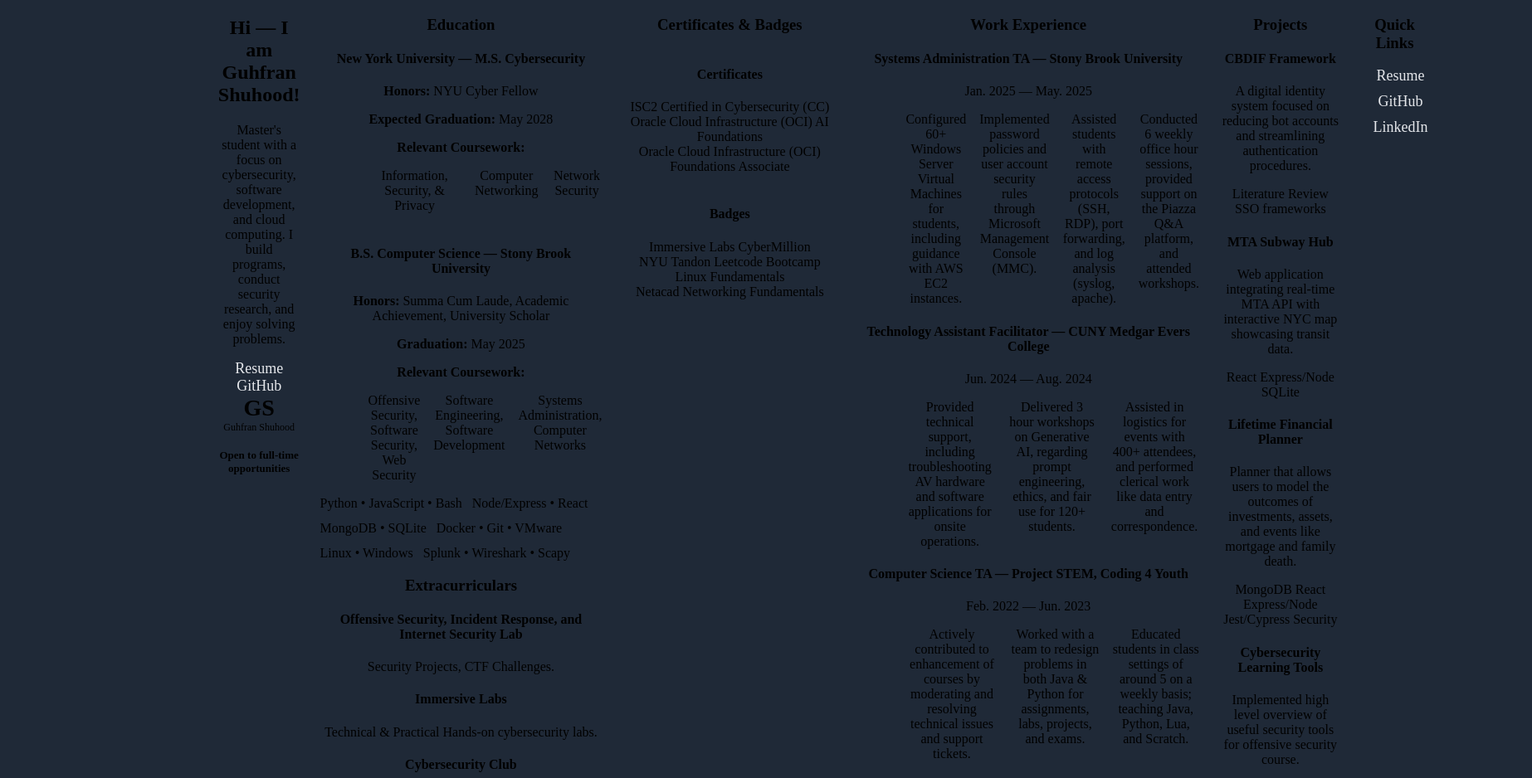
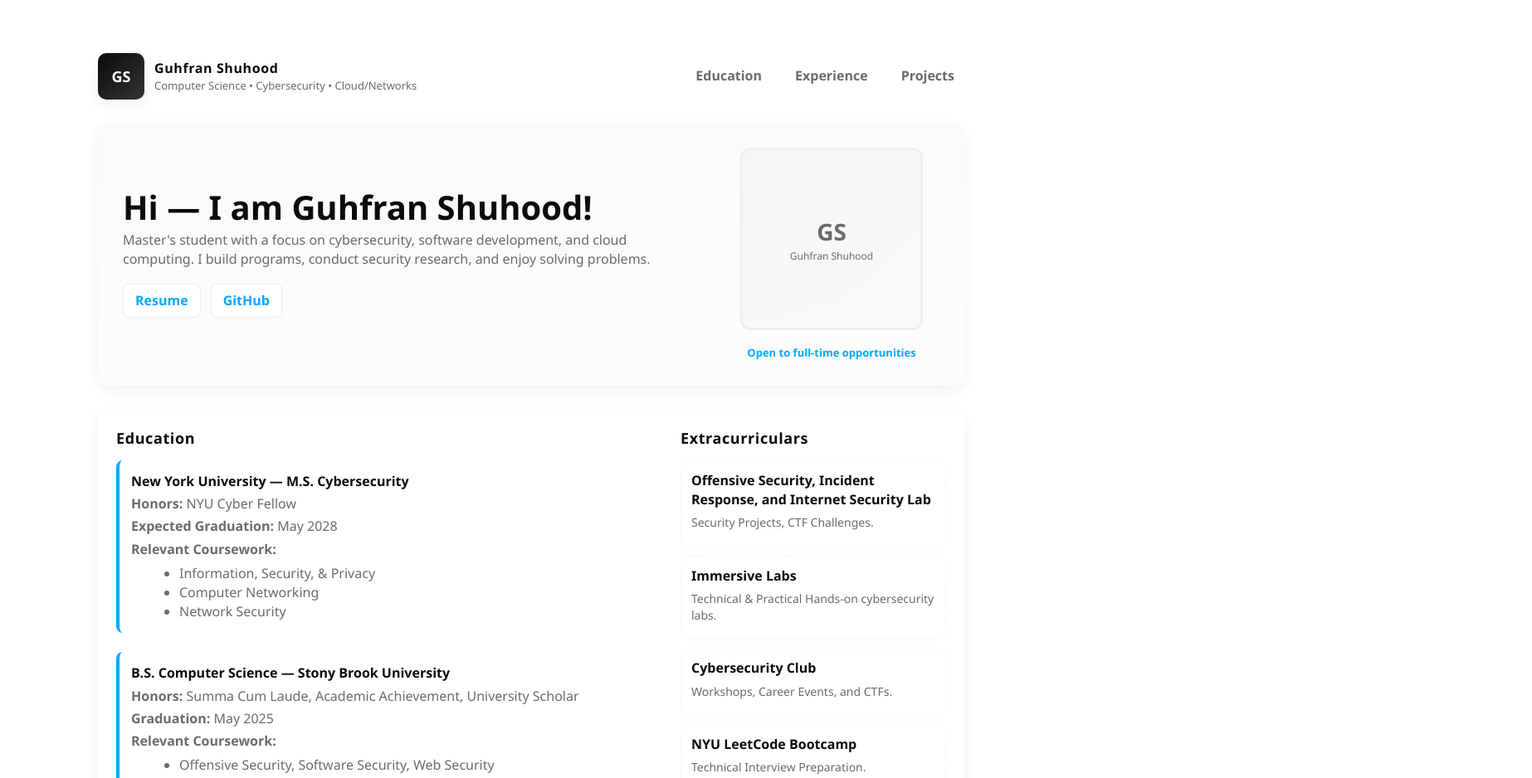
Before and after one commit to shabudeen03/shabudeen03.github.io, a plain HTML site: page index.html in a window 1280 px wide. Shown: the top 938 px of the page at 83% size, 1846 px wide, since content can reach past the window. Drawn offline with Linux system fonts and the light colour scheme; a script that the page names is missing.

Commit message:
Refactor style.css for improved organization
Refactor CSS styles to improve structure and readability.

```diff
--- a/style.css
+++ b/style.css
@@ -1,198 +1,388 @@
-html, body {
-    width: 100%;
-    height: 100%;
+:root {
+  --bg: #fff;
+  --paper: #ffffff;
+  --text: #0b0b0b;
+  --muted: #6b6b6b;
+  --accent: #00a8ff; /* bright accent color */
+  --accent-2: #ff6b6b; /* secondary accent for small highlights */
+  --radius: 10px;
+  --glass: rgba(255, 255, 255, 0.5);
+  --shadow: 0 6px 18px rgba(11, 11, 11, 0.06);
+  --mono: "Segoe UI", Roboto, Helvetica, Arial, sans-serif;
+}
+
+* {
+  box-sizing: border-box;
+}
+
+html,
+body {
+  height: 100%;
 }
 
 body {
-    min-height: 100%;
-    background-color: #1F2937;
-    font-size: 16px;
-    text-align: center;
-    margin: 0;
-    padding: 0;
-    display: flex;
-    flex-direction: column;
-    justify-content: space-between;
-    align-items: stretch;
+  font-family: var(--mono);
+  background: var(--bg);
+  color: var(--text);
+  margin: 0;
+  -webkit-font-smoothing: antialiased;
+  -moz-osx-font-smoothing: grayscale;
+  line-height: 1.45;
+  -webkit-tap-highlight-color: transparent;
 }
 
-main {
-    display: flex;
-    flex-direction: column;
-    flex-grow: 1;
+a {
+  color: var(--accent);
+  text-decoration: none;
 }
 
-header, main, footer {
-    flex-shrink: 0;
+a:hover {
+  text-decoration: underline;
+}
+
+.container {
+  max-width: 1100px;
+  margin: 36px auto;
+  padding: 28px;
 }
 
 header {
-    display: flex;
-    justify-content: space-between;
-    color: white;
-    padding: 16px 250px;
-    align-items: center;
+  display: flex;
+  align-items: center;
+  justify-content: space-between;
+  gap: 16px;
+  margin-bottom: 28px;
 }
 
-ul {
-    list-style-type: none;
-    display: flex;
-    gap: 16px;
+.brand {
+  display: flex;
+  gap: 12px;
+  align-items: center;
+}
+.logo {
+  width: 56px;
+  height: 56px;
+  border-radius: 10px;
+  background: linear-gradient(135deg, var(--text), #333);
+  display: flex;
+  align-items: center;
+  justify-content: center;
+  color: white;
+  font-weight: 700;
+  font-size: 18px;
+  box-shadow: var(--shadow);
 }
 
-a {
-    text-decoration: none;
-    color: white;
+.brand h1 {
+  margin: 0;
+  font-size: 16px;
+  letter-spacing: 0.6px;
+}
+.brand p {
+  margin: 0;
+  color: var(--muted);
+  font-size: 13px;
 }
 
-a, .welcome-text {
-    font-size: 18px;
-    color: #E5E7EB;
+nav {
+  display: flex;
+  gap: 16px;
+  align-items: center;
+}
+nav a {
+  font-weight: 600;
+  color: var(--muted);
+  padding: 8px 12px;
+  border-radius: 8px;
+  transition: all 0.18s ease;
+}
+nav a:hover {
+  background: rgba(0, 0, 0, 0.04);
+  color: var(--text);
 }
 
-.welcome-title {
-    font-size: 48px;
-    color: #F9FAF8;
-    font-weight: 900;
+.cta {
+  border: 1px solid rgba(0, 0, 0, 0.08);
+  padding: 8px 14px;
+  border-radius: 8px;
+  font-weight: 600;
+  background: #fff;
+  display: inline-flex;
+  gap: 8px;
+  align-items: center;
+  cursor: pointer;
+  transition: transform 0.14s ease, box-shadow 0.14s ease;
+}
+.cta:hover {
+  transform: translateY(-3px);
+  box-shadow: var(--shadow);
 }
 
-.header-logo {
-    font-size: 24px;
-    color: #F9FAF8;
-    font-weight: 1000;
+.hero {
+  display: grid;
+  grid-template-columns: 1fr 260px;
+  gap: 28px;
+  align-items: center;
+  padding: 30px;
+  border-radius: 14px;
+  box-shadow: var(--shadow);
+  background: linear-gradient(180deg, rgba(0, 0, 0, 0.02), rgba(0, 0, 0, 0.01));
 }
 
-.welcome-info {
-    display: flex;
-    flex-direction: column;
-    justify-content: space-evenly;
+.hero h2 {
+  font-size: 40px;
+  margin: 0 0 8px 0;
+  line-height: 1;
+}
+.hero p {
+  margin: 0;
+  color: var(--muted);
+  font-size: 16px;
+}
+.hero .links {
+  margin-top: 18px;
+  display: flex;
+  gap: 12px;
+  flex-wrap: wrap;
 }
 
-.welcome-title, .welcome-text {
-    text-align: left;
+.btn {
+  background: var(--accent);
+  color: #fff;
+  padding: 10px 14px;
+  border-radius: 8px;
+  font-weight: 700;
+  border: none;
+  cursor: pointer;
+  transition: transform 0.14s ease, box-shadow 0.14s ease;
+}
+.btn.secondary {
+  background: transparent;
+  color: var(--text);
+  border: 1px solid rgba(0, 0, 0, 0.08);
+  font-weight: 700;
+}
+.btn:active {
+  transform: translateY(1px);
+}
+.profile {
+  width: 220px;
+  height: 220px;
+  border-radius: 12px;
+  border: 3px solid #eee;
+  display: flex;
+  align-items: center;
+  justify-content: center;
+  font-size: 18px;
+  color: var(--muted);
+  background: linear-gradient(135deg, rgba(0, 0, 0, 0.02), rgba(0, 0, 0, 0.01));
 }
 
-.welcome {
-    display: flex;
-    gap: 50px;
-    justify-content: center;
-    padding: 50px 250px;
+section {
+  margin-top: 28px;
+  padding: 22px;
+  border-radius: 12px;
+  background: var(--paper);
+  box-shadow: var(--shadow);
+}
+section h3 {
+  margin: 0 0 14px 0;
+  font-size: 18px;
+  letter-spacing: 0.6px;
 }
 
-.welcome-info button, .reminder button {
-    background-color: #3882F6;
-    color: white;
-    border: none;
-    border-radius: 8px;
-    padding: 8px 24px;
-    flex-grow: 0;
-    align-self: flex-start;
+.two-col {
+  display: grid;
+  grid-template-columns: 1fr 320px;
+  gap: 20px;
 }
 
-.reminder button {
-    border: 2px white solid;
+.edu-card {
+  border-left: 4px solid var(--accent);
+  padding: 14px;
+  border-radius: 8px;
+  background: #fff;
+}
+.edu-card h4 {
+  margin: 0 0 4px 0;
+}
+.edu-card p {
+  margin: 4px 0;
+  color: var(--muted);
 }
 
-.information {
-    background-color: white;
-    display: flex;
-    flex-direction: column;
-    justify-content: center;
-    align-items: center;
-    /* padding: 50px 100px; */
+.projects-grid {
+  display: grid;
+  grid-template-columns: repeat(auto-fit, minmax(240px, 1fr));
+  gap: 16px;
+}
+.project {
+  border-radius: 10px;
+  padding: 16px;
+  background: linear-gradient(180deg, #fff, rgba(0, 0, 0, 0.01));
+  border: 1px solid rgba(0, 0, 0, 0.05);
+  transition: transform 0.16s ease, box-shadow 0.16s ease;
+  cursor: pointer;
+}
+.project:hover {
+  transform: translateY(-6px);
+  box-shadow: 0 10px 30px rgba(0, 0, 0, 0.08);
+}
+.project h4 {
+  margin: 0 0 8px 0;
+}
+.project p {
+  margin: 0;
+  color: var(--muted);
+  font-size: 14px;
 }
 
-.container {
-    display: flex;
-    gap: 24px;
-    justify-content: center;
-    /* flex-wrap: wrap; */
-    /* flex-shrink: 0; */
-    width: 80%;
+.project .tags {
+  margin-top: 12px;
+  display: flex;
+  gap: 8px;
+  flex-wrap: wrap;
+}
+.tag {
+  font-size: 12px;
+  padding: 6px 8px;
+  border-radius: 999px;
+  background: rgba(0, 0, 0, 0.04);
+  color: var(--muted);
 }
 
-.information h2 {
-    font-size: 36px;
-    color: #1F2937;
-    font-weight: 900;
+.exp-item {
+  padding: 12px;
+  border-radius: 10px;
+  border: 1px dashed rgba(0, 0, 0, 0.04);
+  margin-bottom: 10px;
+}
+.exp-item h4 {
+  margin: 0;
+}
+.exp-item p {
+  margin: 6px 0;
+  color: var(--muted);
+  font-size: 14px;
 }
 
-img {
-    min-width: 300px;
-    max-width: 300px;
-    max-height: 250px;
-    min-height: 250px;
+.chips {
+  display: flex;
+  flex-wrap: wrap;
+  gap: 10px;
+}
+.chip {
+  padding: 8px 12px;
+  border-radius: 999px;
+  border: 1px solid rgba(0, 0, 0, 0.06);
+  font-weight: 600;
+  font-size: 13px;
 }
 
-.welcome img {
-    border-radius: 8px;
-    min-width: 450px;
-    min-height: 250px;
+.quiclinks-grid {
+  display: grid;
+  grid-template-columns: 1fr 300px;
+  gap: 20px;
 }
 
-.card {
-    padding: 5px;
-    width: 25%;
-    display: flex;
-    flex-direction: column;
-    align-items: center;
-    margin-bottom: 32px;
+label {
+  display: block;
+  font-weight: 600;
+  margin-bottom: 6px;
+  font-size: 13px;
+}
+input,
+textarea {
+  width: 100%;
+  padding: 10px;
+  border-radius: 8px;
+  border: 1px solid rgba(0, 0, 0, 0.08);
+  font-size: 14px;
+}
+textarea {
+  min-height: 120px;
+  resize: vertical;
 }
 
-.card img {
-    border: 3px solid #3882F6;
-    border-radius: 16px;
+.modal-backdrop {
+  position: fixed;
+  inset: 0;
+  display: none;
+  align-items: center;
+  justify-content: center;
+  background: rgba(0, 0, 0, 0.45);
+  z-index: 60;
+  padding: 20px;
+  transition: opacity 0.18s ease;
+}
+.modal {
+  background: var(--paper);
+  border-radius: 12px;
+  padding: 20px;
+  max-width: 820px;
+  width: 100%;
+  box-shadow: 0 20px 60px rgba(0, 0, 0, 0.28);
+  transform: translateY(10px);
+  opacity: 0;
+  transition: transform 0.18s ease, opacity 0.18s ease;
+}
+.modal.open {
+  transform: translateY(0);
+  opacity: 1;
+}
+.modal-header {
+  display: flex;
+  align-items: center;
+  justify-content: space-between;
+  gap: 12px;
+}
+.close-btn {
+  background: transparent;
+  border: none;
+  font-size: 18px;
+  cursor: pointer;
+  color: var(--muted);
 }
 
-.quote {
-    background-color: #E5E7EB;
-    padding: 50px 400px;
-    font-size: 24px;
-}
-
-.quote .testimonial {
-    font-style: italic;
-    font-size: 36px;
-    color: #1F2937;
-}
-
-.quote .author {
-    text-align: right;
-    padding-right: 32px;
-}
-
-.reminder {
-    background-color: white;
-    padding: 50px 250px;
-}
-
-.actionBg {
-    background-color: #3882F6;
-    color: white;
-    display: flex;
-    justify-content: space-evenly;
-    padding: 40px;
-    border-radius: 8px;
-}
-
-.call-title {
-    font-weight: 900;
-    font-size: 24px;
-}
-
-.callToAction {
-    text-align: left;
+.nav-underline {
+  height: 2px;
+  background: var(--accent);
+  border-radius: 2px;
+  transition: all 0.18s ease;
+  transform-origin: left;
 }
 
 footer {
-    color: white;
-    padding: 16px;
-    display: flex;
-    justify-content: center;
-    align-items: center;
-    flex: 0 0 0;
+  margin: 28px 0 60px 0;
+  text-align: center;
+  color: var(--muted);
+  font-size: 14px;
 }
 
-.footer {
-    /* flex: 0 0 0; */
+@media (max-width: 880px) {
+  .hero {
+    grid-template-columns: 1fr;
+    text-align: left;
+  }
+  .two-col,
+  .quiclinks-grid {
+    grid-template-columns: 1fr;
+  }
+  .container {
+    padding: 18px;
+  }
 }
+
+.fade-in {
+  animation: fadeIn 0.36s ease both;
+}
+@keyframes fadeIn {
+  from {
+    opacity: 0;
+    transform: translateY(6px);
+  }
+  to {
+    opacity: 1;
+    transform: translateY(0);
+  }
+}
```
